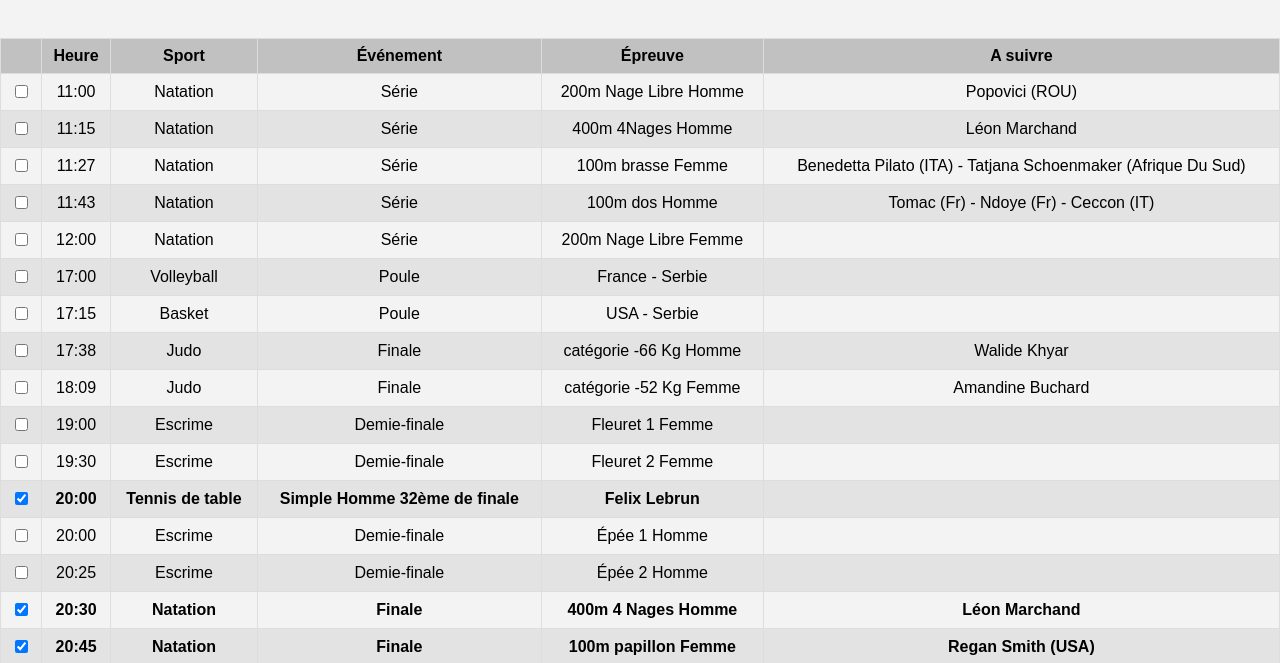
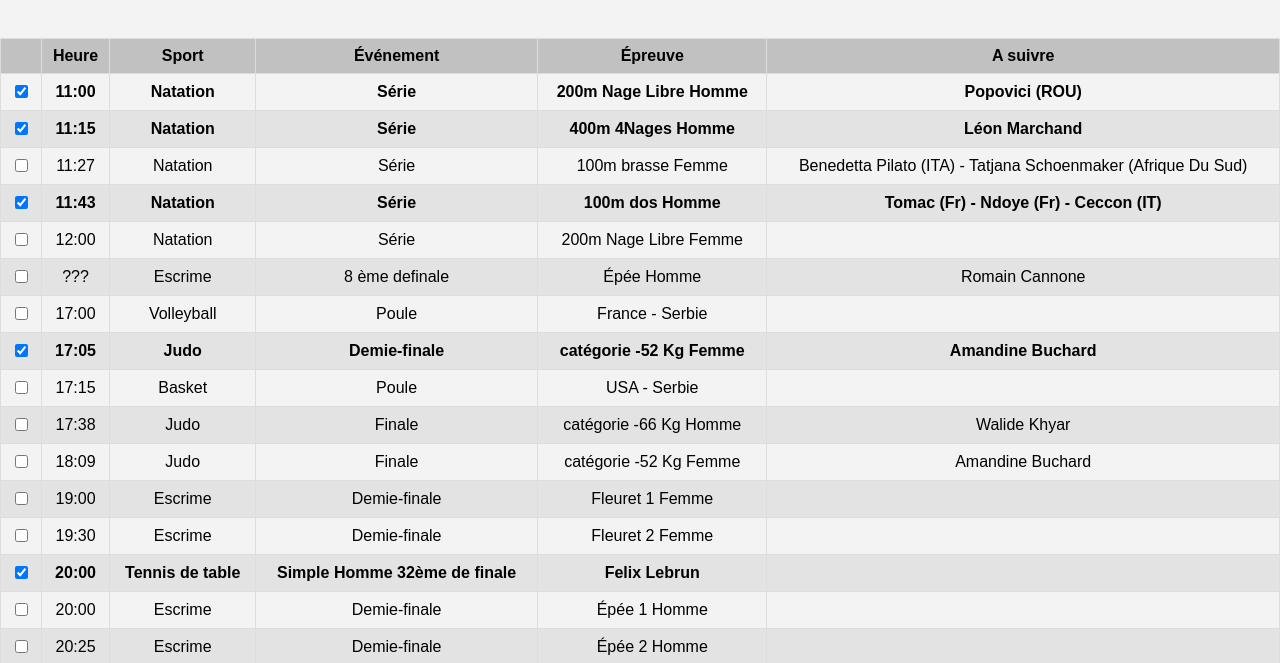
Before and after one commit to Attila4446/Programme-JO-Paris-2024, a plain HTML site: page 28juillet.html in a window 1280 px wide. Shown: the part 101-764 px from the top of the page. Drawn offline with Linux system fonts and the light colour scheme.

Commit message:
Update 28juillet.html

```diff
--- a/28juillet.html
+++ b/28juillet.html
@@ -23,7 +23,7 @@
     </thead>
     <tbody>
       <tr>
-        <td><input type="checkbox"></td>
+        <td><input type="checkbox" checked></td>
         <td>11:00</td>
         <td>Natation</td>
         <td>Série</td>
@@ -31,7 +31,7 @@
         <td>Popovici (ROU)</td>
       </tr>
       <tr>
-        <td><input type="checkbox"></td>
+        <td><input type="checkbox" checked></td>
         <td>11:15</td>
         <td>Natation</td>
         <td>Série</td>
@@ -47,7 +47,7 @@
         <td>Benedetta Pilato (ITA) - Tatjana Schoenmaker (Afrique Du Sud)</td>
       </tr>
       <tr>
-        <td><input type="checkbox"></td>
+        <td><input type="checkbox" checked></td>
         <td>11:43</td>
         <td>Natation</td>
         <td>Série</td>
@@ -64,11 +64,27 @@
       </tr>
       <tr>
         <td><input type="checkbox"></td>
+        <td>???</td>
+        <td>Escrime</td>
+        <td>8 ème definale</td>
+        <td>Épée Homme</td>
+        <td>Romain Cannone</td>
+      </tr>
+      <tr>
+        <td><input type="checkbox"></td>
         <td>17:00</td>
         <td>Volleyball</td>
         <td>Poule</td>
         <td>France - Serbie</td>
         <td></td>
+      </tr>
+      <tr>
+        <td><input type="checkbox" checked></td>
+        <td>17:05</td>
+        <td>Judo</td>
+        <td>Demie-finale</td>
+        <td>catégorie -52 Kg Femme</td>
+        <td>Amandine Buchard</td>
       </tr>
       <tr>
         <td><input type="checkbox"></td>
```
